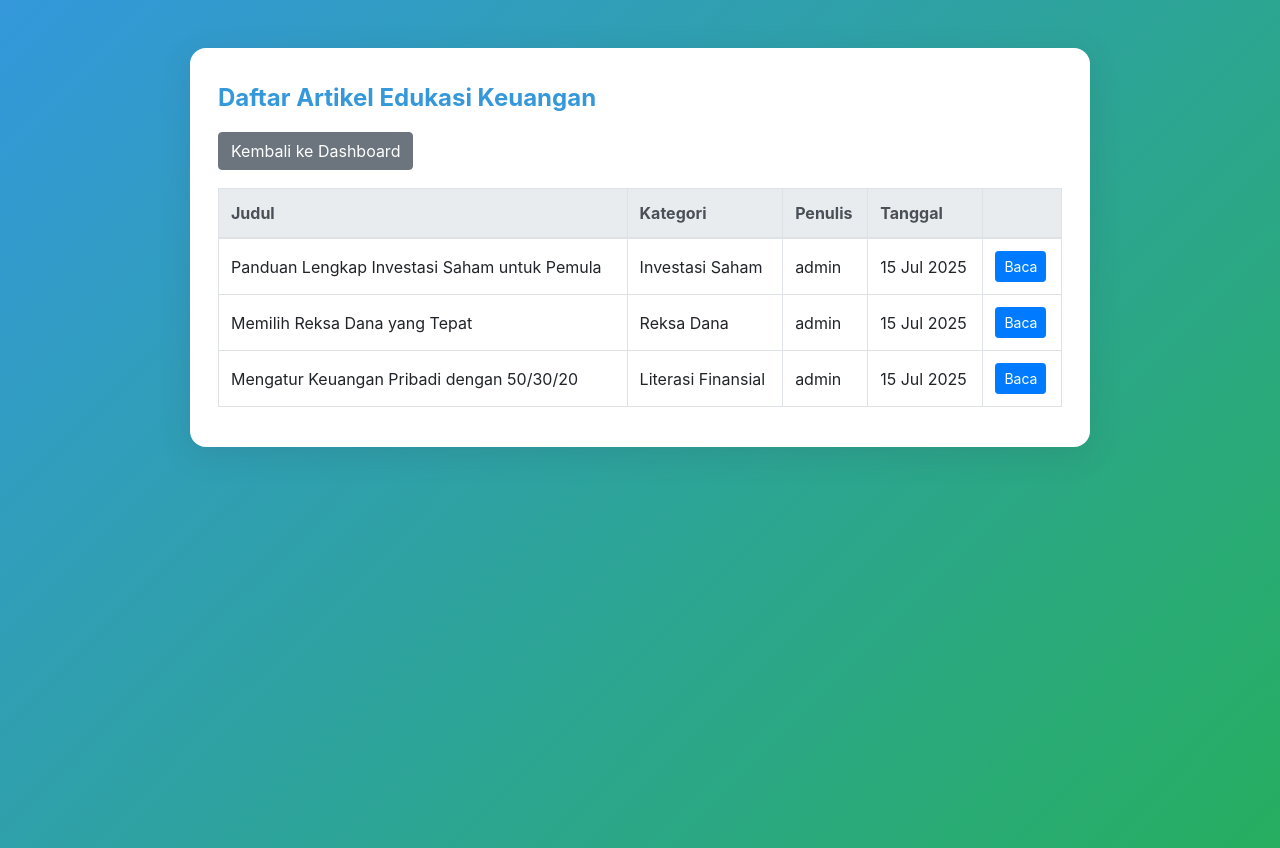
After one commit to Agilhr/Project_301220045_AgilHardiaman, a CodeIgniter app: page /database/index.php/dashboard/articles in a window 1280 px wide. The commit adds this page. Run offline with CodeIgniter, Linux system fonts and the light colour scheme; a user stored in the database is signed in; data comes from the database, SQL or seed files in the repository.

Commit message:
Baca Artikel

```diff
--- a/application/config/routes.php
+++ b/application/config/routes.php
@@ -53,3 +53,5 @@ $route['default_controller'] = 'welcome';
 $route['404_override'] = '';
 $route['translate_uri_dashes'] = FALSE;
 $route['dashboard/challenge_quiz'] = 'dashboard/challenge_quiz';
+$route['dashboard/articles'] = 'dashboard/articles';
+$route['dashboard/article_detail/(:num)'] = 'dashboard/article_detail/$1';
--- a/application/controllers/Dashboard.php
+++ b/application/controllers/Dashboard.php
@@ -107,4 +107,20 @@ class Dashboard extends CI_Controller {
         ];
         $this->load->view('challenge_quiz', $data);
     }
+
+    public function articles() {
+        $this->load->model('Article_model');
+        $data['articles'] = $this->Article_model->get_all();
+        $this->load->view('articles', $data);
+    }
+
+    public function article_detail($id) {
+        $this->load->model('Article_model');
+        $article = $this->Article_model->get_by_id($id);
+        if (!$article) {
+            show_404();
+        }
+        $data['article'] = $article;
+        $this->load->view('article_detail', $data);
+    }
 }
--- /dev/null
+++ b/application/views/articles.php
@@ -0,0 +1,49 @@
+<!DOCTYPE html>
+<html lang="id">
+<head>
+    <meta charset="UTF-8">
+    <meta name="viewport" content="width=device-width, initial-scale=1, shrink-to-fit=no">
+    <title>Daftar Artikel - Money Mentor Pro</title>
+    <link rel="stylesheet" href="https://cdn.jsdelivr.net/npm/bootstrap@4.6.2/dist/css/bootstrap.min.css">
+    <style>
+        body { background: linear-gradient(135deg, #3498db 0%, #27ae60 100%); min-height: 100vh; }
+        .article-card { max-width: 900px; margin: 40px auto; border-radius: 16px; box-shadow: 0 8px 32px rgba(44, 62, 80, 0.15); background: #fff; padding: 32px 28px 24px 28px; }
+        .article-title { font-size: 1.5rem; font-weight: bold; color: #3498db; margin-bottom: 18px; }
+        .table th, .table td { vertical-align: middle; }
+        .btn-back { margin-bottom: 18px; }
+        @media (max-width: 576px) { .article-card { padding: 18px 8px 12px 8px; } }
+    </style>
+</head>
+<body>
+    <div class="container">
+        <div class="article-card mt-5">
+            <div class="article-title mb-3">Daftar Artikel Edukasi Keuangan</div>
+            <a href="<?php echo base_url('index.php/dashboard'); ?>" class="btn btn-secondary btn-back">Kembali ke Dashboard</a>
+            <table class="table table-bordered table-hover bg-white">
+                <thead class="thead-light">
+                    <tr>
+                        <th>Judul</th>
+                        <th>Kategori</th>
+                        <th>Penulis</th>
+                        <th>Tanggal</th>
+                        <th></th>
+                    </tr>
+                </thead>
+                <tbody>
+                    <?php if(empty($articles)): ?>
+                        <tr><td colspan="5" class="text-center">Belum ada artikel.</td></tr>
+                    <?php else: foreach($articles as $a): ?>
+                        <tr>
+                            <td><?php echo htmlspecialchars($a['title']); ?></td>
+                            <td><?php echo htmlspecialchars($a['category_name']); ?></td>
+                            <td><?php echo htmlspecialchars($a['author_name']); ?></td>
+                            <td><?php echo date('d M Y', strtotime($a['created_at'])); ?></td>
+                            <td><a href="<?php echo base_url('index.php/dashboard/article_detail/'.$a['id']); ?>" class="btn btn-primary btn-sm">Baca</a></td>
+                        </tr>
+                    <?php endforeach; endif; ?>
+                </tbody>
+            </table>
+        </div>
+    </div>
+</body>
+</html>
--- a/application/views/dashboard.php
+++ b/application/views/dashboard.php
@@ -116,7 +116,7 @@
             <div class="quick-actions">
                 <a href="<?php echo base_url('index.php/dashboard/simulasi'); ?>" class="btn btn-success">Mulai Simulasi</a>
                 <a href="<?php echo base_url('index.php/dashboard/challenge_quiz'); ?>" class="btn btn-warning text-white">Ikuti Challenge</a>
-                <a href="#artikel" class="btn btn-primary">Baca Artikel</a>
+                <a href="<?php echo base_url('index.php/dashboard/articles'); ?>" class="btn btn-primary">Baca Artikel</a>
                 <a href="#webinar" class="btn btn-info text-white">Daftar Webinar</a>
             </div>
             <div class="row">
```
Also changed, not shown: application/views/article_detail.php (added, +32 -0 lines).
